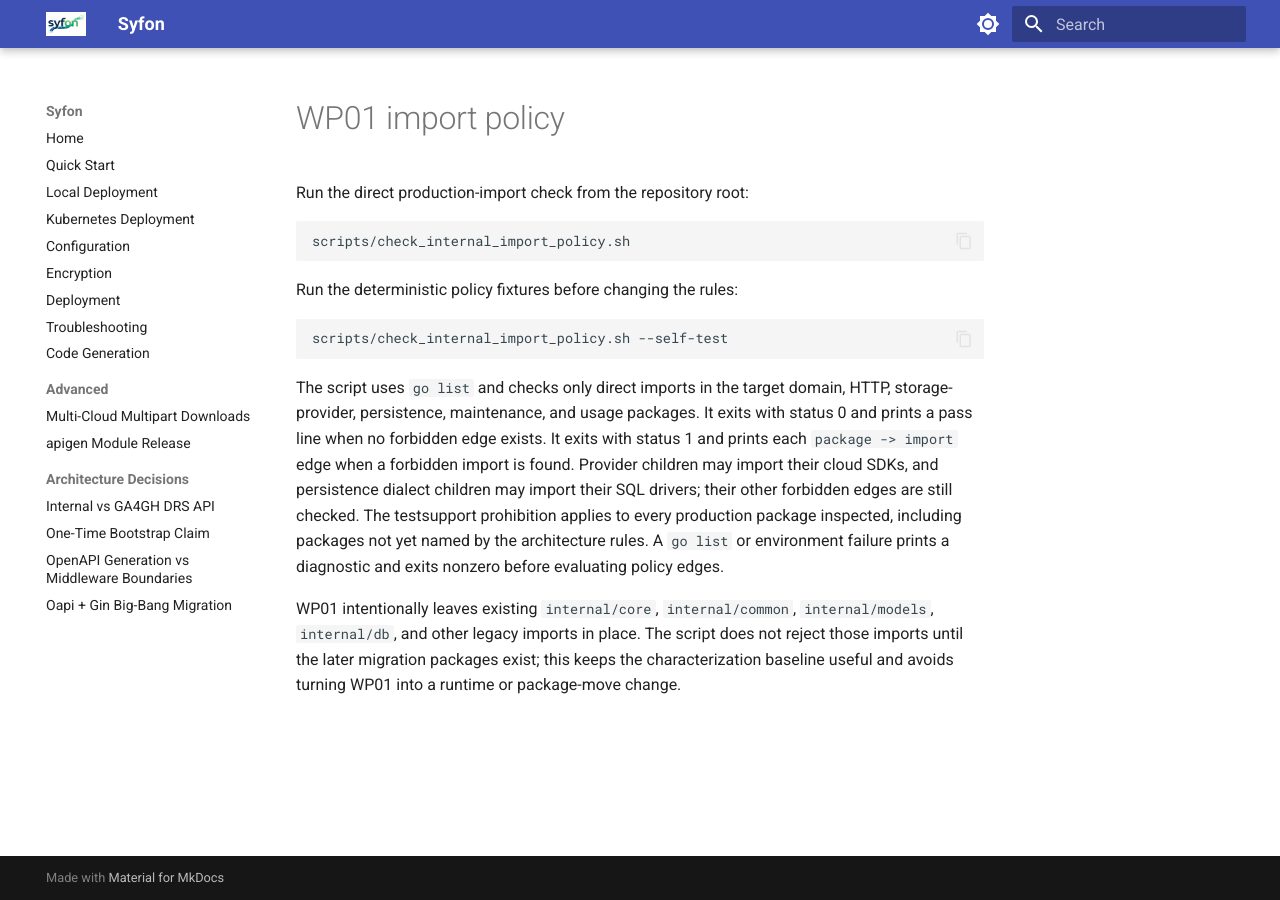
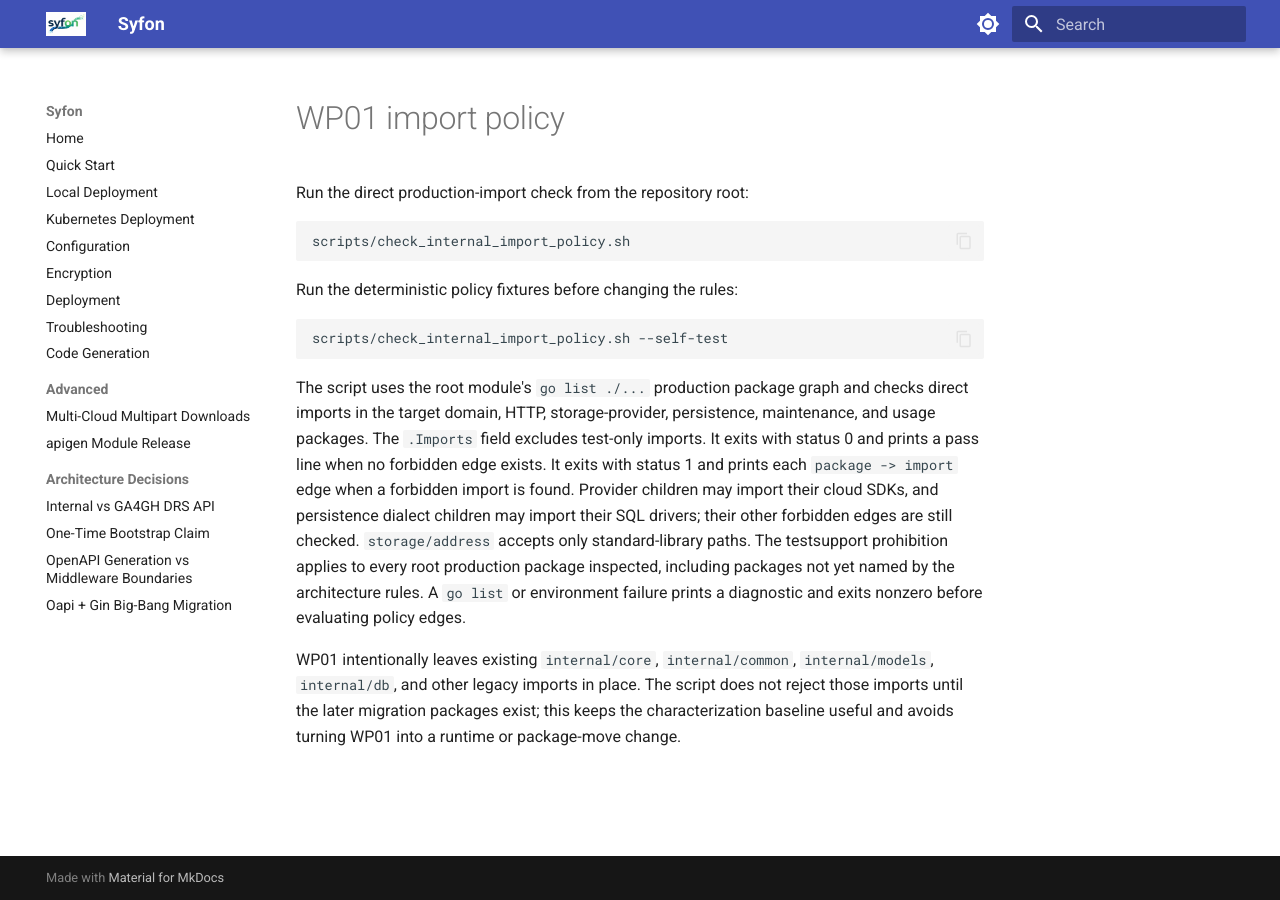
Before and after one commit to calypr/syfon, an MkDocs documentation site: the page built from docs/internal-architecture-plan/wp01-import-policy.md, in a window 1280 px wide. Built offline with MkDocs 1.6.1 and Material for MkDocs 9.7.7, drawn with Linux system fonts in a browser that asks for light colours.

Commit message:
fix: complete WP01 import graph checks

````diff
--- a/docs/internal-architecture-plan/wp01-import-policy.md
+++ b/docs/internal-architecture-plan/wp01-import-policy.md
@@ -12,16 +12,18 @@ Run the deterministic policy fixtures before changing the rules:
 scripts/check_internal_import_policy.sh --self-test
 ```
 
-The script uses `go list` and checks only direct imports in the target domain,
-HTTP, storage-provider, persistence, maintenance, and usage packages. It exits
-with status 0 and prints a pass line when no forbidden edge exists. It exits
-with status 1 and prints each `package -> import` edge when a forbidden import
-is found. Provider children may import their cloud SDKs, and persistence
-dialect children may import their SQL drivers; their other forbidden edges are
-still checked. The testsupport prohibition applies to every production package
-inspected, including packages not yet named by the architecture rules. A
-`go list` or environment failure prints a diagnostic and exits nonzero before
-evaluating policy edges.
+The script uses the root module's `go list ./...` production package graph and
+checks direct imports in the target domain, HTTP, storage-provider,
+persistence, maintenance, and usage packages. The `.Imports` field excludes
+test-only imports. It exits with status 0 and prints a pass line when no
+forbidden edge exists. It exits with status 1 and prints each `package ->
+import` edge when a forbidden import is found. Provider children may import
+their cloud SDKs, and persistence dialect children may import their SQL
+drivers; their other forbidden edges are still checked. `storage/address`
+accepts only standard-library paths. The testsupport prohibition applies to
+every root production package inspected, including packages not yet named by
+the architecture rules. A `go list` or environment failure prints a
+diagnostic and exits nonzero before evaluating policy edges.
 
 WP01 intentionally leaves existing `internal/core`, `internal/common`,
 `internal/models`, `internal/db`, and other legacy imports in place. The script
````
Also changed, not shown: 1 other file.
